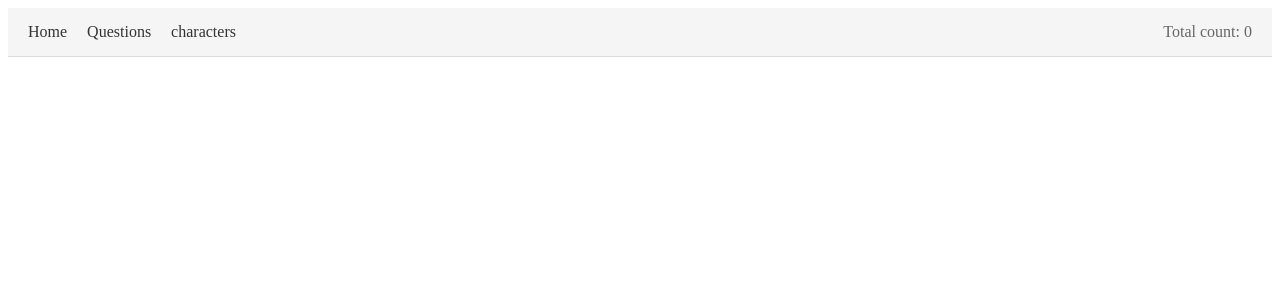
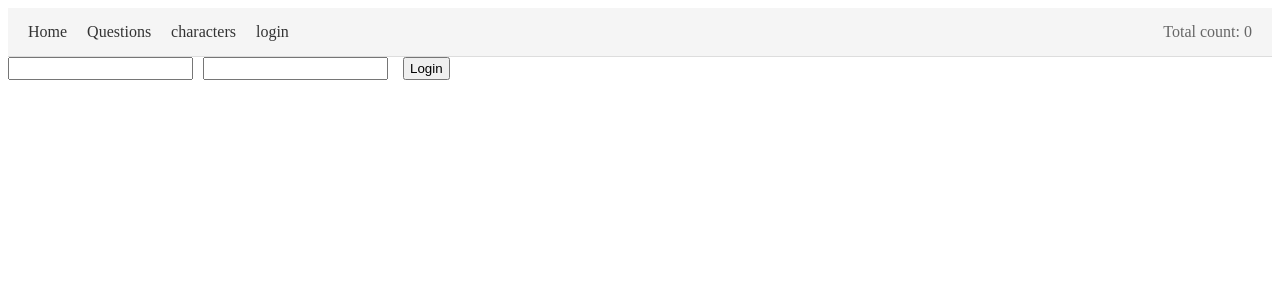
Before and after one commit to piyush-gif/React, a React (Vite) app in the folder react/: page /login in a window 1280 px wide. Shown: the top 300 px of the page. Built offline with nearby package versions, Linux system fonts and the light colour scheme.

Commit message:
login page

```diff
--- a/react/src/App.jsx
+++ b/react/src/App.jsx
@@ -2,6 +2,7 @@ import TodoList from "./TodoList";
 import NavBar from "./NavBar";
 import FlashCard from "./FlashCard";
 import SimpleApi from "./SimpleApi";
+import Login from "./Login";
 import { BrowserRouter, Routes, Route, Link } from "react-router-dom";
 import { Context } from "./Context";
 import { useState } from "react";
@@ -17,6 +18,7 @@ function App() {
           <Route path="/" element={<TodoList />} />
           <Route path="/questions" element={<FlashCard />} />
           <Route path="/characters" element={<SimpleApi />} />
+          <Route path="/login" element={<Login />} />
         </Routes>
       </Context.Provider>
     </BrowserRouter>
--- /dev/null
+++ b/react/src/Login.jsx
@@ -0,0 +1,22 @@
+import { useState } from "react";
+
+const Login = () => {
+  const [name, setName] = useState("");
+  const [password, setPassword] = useState();
+
+  const handleLogin = () => {};
+  return (
+    <div>
+      <div>
+        <input value={name} onChange={(e) => setName(e.target.value)}></input>
+        <input
+          value={password}
+          onChange={(e) => setPassword(e.target.value)}
+        ></input>
+        <button onClick={handleLogin}>Login</button>
+      </div>
+    </div>
+  );
+};
+
+export default Login;
--- a/react/src/NavBar.jsx
+++ b/react/src/NavBar.jsx
@@ -8,7 +8,7 @@ const NavBar = ({ count }) => {
       <Link to="/">Home</Link>
       <Link to="/questions">Questions</Link>
       <Link to="/characters">characters</Link>
-
+      <Link to="/login">login</Link>
       <p>Total count: {navCount}</p>
     </nav>
   );
--- a/react/src/style/TodoList.css
+++ b/react/src/style/TodoList.css
@@ -1,10 +1,10 @@
 input {
-  padding: 8px;
+  padding: 2px;
   margin-right: 10px;
 }
 
 button {
-  padding: 2px 10px;
+  padding: 2px 5px;
   margin-left: 5px;
 }
 
```
